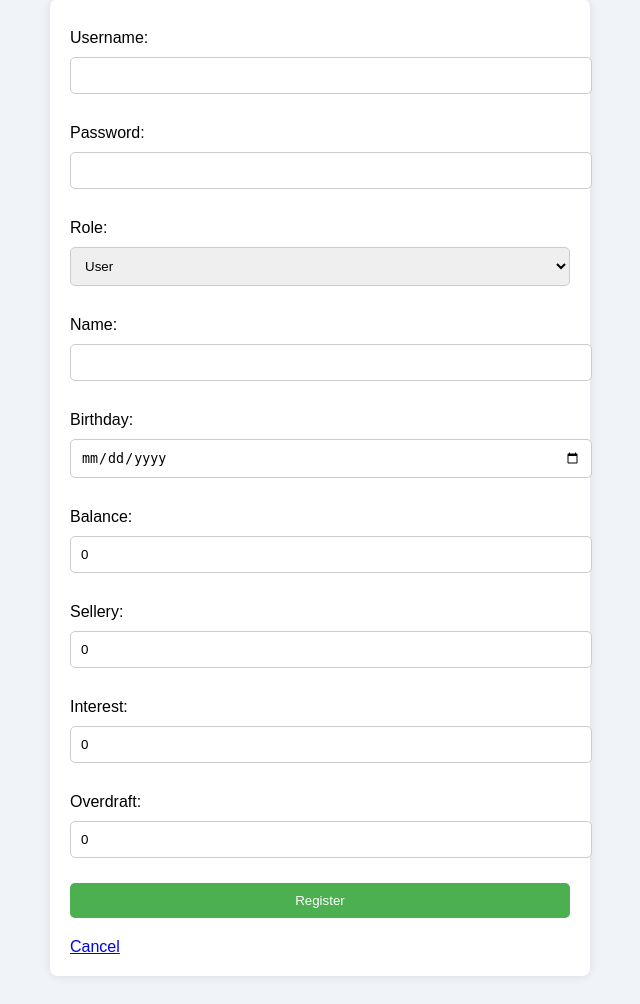
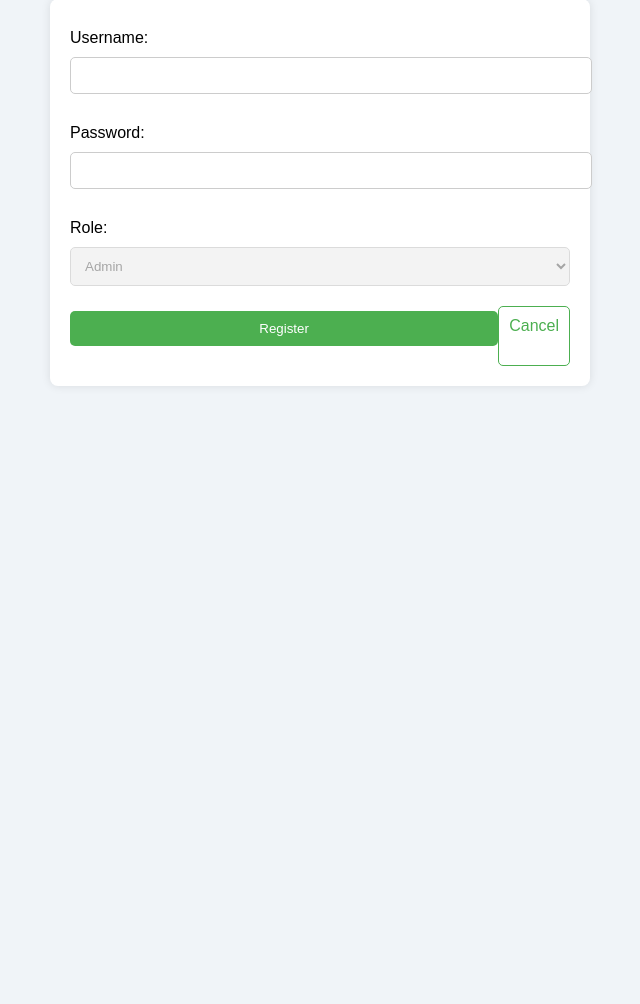
Before and after one commit to V0vaG/v_bank_src, a Flask app: page /register in a window 1280 px wide. Shown: the part 109-1113 px from the top of the page, without its empty margins (320-960 px from the left). After the commit the page ends 495 px from the top, so only its background shows below. Run offline with Flask 3, Linux system fonts and the light colour scheme.

Commit message:
fix first login

```diff
--- a/app/app.py
+++ b/app/app.py
@@ -39,8 +39,6 @@ def register():
         role = request.form.get('role', 'user')
         users_file = USERS_FILE if role == 'user' else ADMINS_FILE
 
-
-
         # Load the appropriate file
         with open(users_file, 'r') as f:
             users = json.load(f)
@@ -77,9 +75,6 @@ def register():
                 'overdraft': int(overdraft)
             })
 
-        print(f"Saving to file: {users_file}")
-        print(f"New user data: {new_user}")
-
         # Append the new user or admin to the list
         users.append(new_user)
 
@@ -93,7 +88,23 @@ def register():
     # If GET, show the registration form
     show_role_selection = 'admin_area' in request.args
     back_url = url_for('admin_area') if 'admin_area' in request.args else url_for('show_login')
-    return render_template('register.html', show_role_selection=show_role_selection, back_url=back_url)
+
+    # Check if this is the first admin being created
+    if os.path.exists(ADMINS_FILE):
+        with open(ADMINS_FILE, 'r') as f:
+            admins = json.load(f)
+    else:
+        admins = []
+
+    first_admin = len(admins) == 0
+
+    return render_template(
+        'register.html',
+        show_role_selection=show_role_selection,
+        back_url=back_url,
+        first_admin=first_admin
+    )
+
 
 @app.route('/login', methods=['POST'])
 def login():
@@ -120,19 +131,27 @@ def login():
     flash("Invalid username or password.", "danger")
     return redirect(url_for('show_login'))
 
-
 @app.route('/')
 def show_login():
-    # Load users from the JSON file
-    users_file = os.path.join(DATA_DIR, 'users.json')
-    if os.path.exists(users_file):
-        with open(users_file, 'r') as f:
+    # Check if users exist
+    if os.path.exists(USERS_FILE):
+        with open(USERS_FILE, 'r') as f:
             users = json.load(f)
     else:
         users = []
 
     # Check if there are no users
     no_users_exist = len(users) == 0
+
+    # Check if admins exist
+    if os.path.exists(ADMINS_FILE):
+        with open(ADMINS_FILE, 'r') as f:
+            admins = json.load(f)
+    else:
+        admins = []
+
+    # No admins exist if the list is empty
+    no_admins_exist = len(admins) == 0
 
     # Load the external registration setting
     config_file = os.path.join(DATA_DIR, 'config.json')
@@ -144,7 +163,13 @@ def show_login():
 
     allow_registration = config.get('allow_registration', False)
 
-    return render_template('login.html', no_users_exist=no_users_exist, allow_registration=allow_registration)
+    return render_template(
+        'login.html',
+        no_users_exist=no_users_exist,
+        no_admins_exist=no_admins_exist,
+        allow_registration=allow_registration
+    )
+
 
 @app.route('/logout')
 def logout():
--- a/app/templates/register.html
+++ b/app/templates/register.html
@@ -51,22 +51,57 @@
         .user-fields {
             display: none;
         }
+
+        .actions {
+            display: flex;
+            justify-content: space-between;
+        }
+
+        .actions a {
+            text-decoration: none;
+            color: #4CAF50;
+            padding: 10px;
+            border: 1px solid #4CAF50;
+            border-radius: 5px;
+            transition: background-color 0.3s, color 0.3s;
+        }
+
+        .actions a:hover {
+            background-color: #4CAF50;
+            color: white;
+        }
     </style>
 </head>
 <body>
     <h1>Register</h1>
-    <form method="POST">
+    <form action="{{ url_for('register') }}" method="POST">
+        <div>
             <label for="username">Username:</label>
-        <input type="text" name="username" id="username" required>
+            <input type="text" id="username" name="username" required>
+        </div>
+        <div>
+            <label for="password">Password:</label>
+            <input type="password" id="password" name="password" required>
+        </div>
 
-        <label for="password">Password:</label>
-        <input type="password" name="password" id="password" required>
-
+        <!-- Role dropdown -->
+        {% if first_admin %}
+            <input type="hidden" name="role" value="admin">
+            <div>
+                <label>Role:</label>
+                <select id="role" name="role" disabled>
+                    <option value="admin" selected>Admin</option>
+                </select>
+            </div>
+        {% else %}
+            <div>
                 <label for="role">Role:</label>
-        <select name="role" id="role" onchange="toggleUserFields()">
-            <option value="user">User</option>
+                <select id="role" name="role" onchange="toggleUserFields()">
+                    <option value="user" selected>User</option>
                     <option value="admin">Admin</option>
                 </select>
+            </div>
+        {% endif %}
 
         <!-- Additional fields for users -->
         <div id="user-fields" class="user-fields">
@@ -89,9 +124,10 @@
             <input type="number" name="overdraft" id="overdraft" value="0">
         </div>
 
+        <div class="actions">
             <button type="submit">Register</button>
-
             <a href="{{ back_url }}">Cancel</a>
+        </div>
     </form>
 
     <script>
```
Also changed, not shown: app/templates/login.html (+5 -6 lines). Lines whose indentation alone changed are shown as unchanged.
